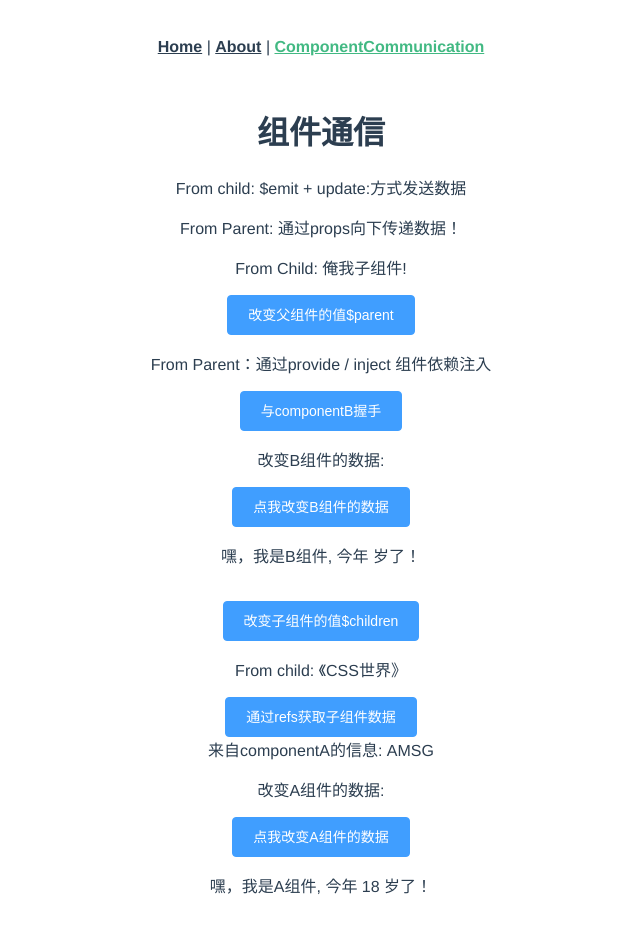
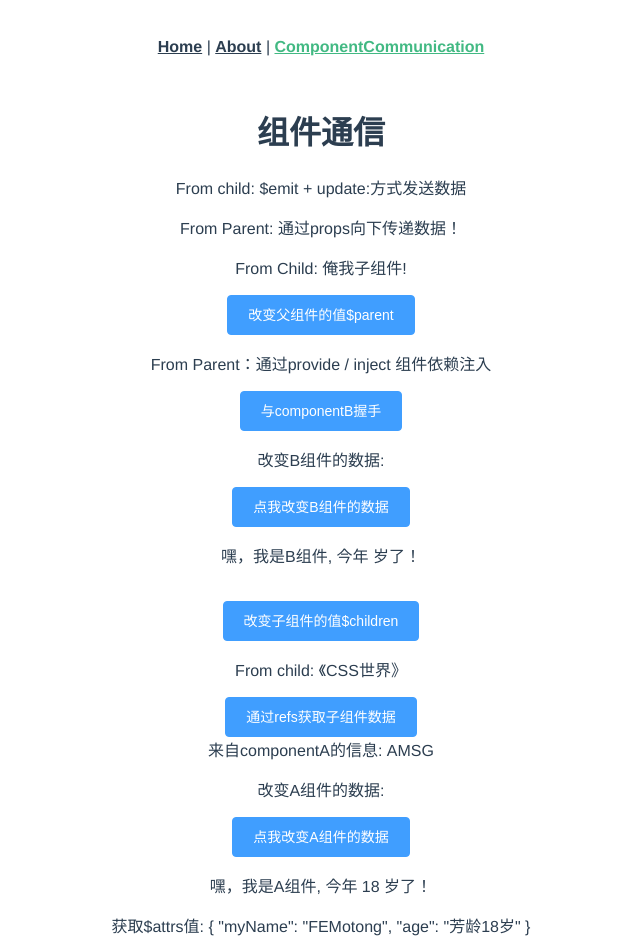
Before and after one commit to FEMotong/vue-devSkill, a Vue app: page /ComponentCommunication in a window 1280 px wide. Shown: the top 952 px of the page, without its empty margins (319-959 px from the left). Before the commit the page ends 913 px from the top, so only its background shows below. Built offline with nearby package versions, Linux system fonts and the light colour scheme.

Commit message:
组件通信方法八: $attrs / $listeners

```diff
--- a/src/components/CommunicationB.vue
+++ b/src/components/CommunicationB.vue
@@ -7,6 +7,8 @@
         <el-button type="primary" @click="getComBData">点我改变A组件的数据</el-button>
         <br>
         <p>嘿，我是A组件, 今年 {{ AAge }} 岁了！</p>
+        <p>获取$attrs值: {{ $attrs }}</p>
+        <p>获取$listeners({ [key: string] : Function }})值：{{ $listeners.test1() }}</p>
     </div>
 </template>
 
@@ -16,6 +18,10 @@
 
   export default {
     name: "CommunicationB",
+    inheritAttrs: false, // 关闭根组件继承该属性, 无论false/true都会获取到该$attrs
+    props: {
+      loveBook: String
+    },
     data() {
       return {
         AMSG: 'AMSG',
--- a/src/views/ComponentCommunication.vue
+++ b/src/views/ComponentCommunication.vue
@@ -10,7 +10,12 @@
         <p>From child: {{ childComponentBook }}</p>
         <el-button type="primary" @click="passRefs">通过refs获取子组件数据</el-button>
         <br>
-        <CommunicationB></CommunicationB>
+        <CommunicationB
+        :myName="myName"
+        :age="age"
+        :loveBook="loveBook"
+        @test1="test1"
+        ></CommunicationB>
     </div>
 </template>
 
@@ -30,6 +35,9 @@
     },
     data() {
       return {
+        myName: 'FEMotong',
+        age: '芳龄18岁',
+        loveBook: '《前端架构》',
         name: '通过props向下传递数据！',
         title: '',
         childComponentBook: '《CSS世界》'
@@ -44,6 +52,9 @@
       },
       passRefs() {
         this.childComponentBook = this.$refs['componnetA'].book
+      },
+      test1(){
+        debugger
       }
     }
   }
```
